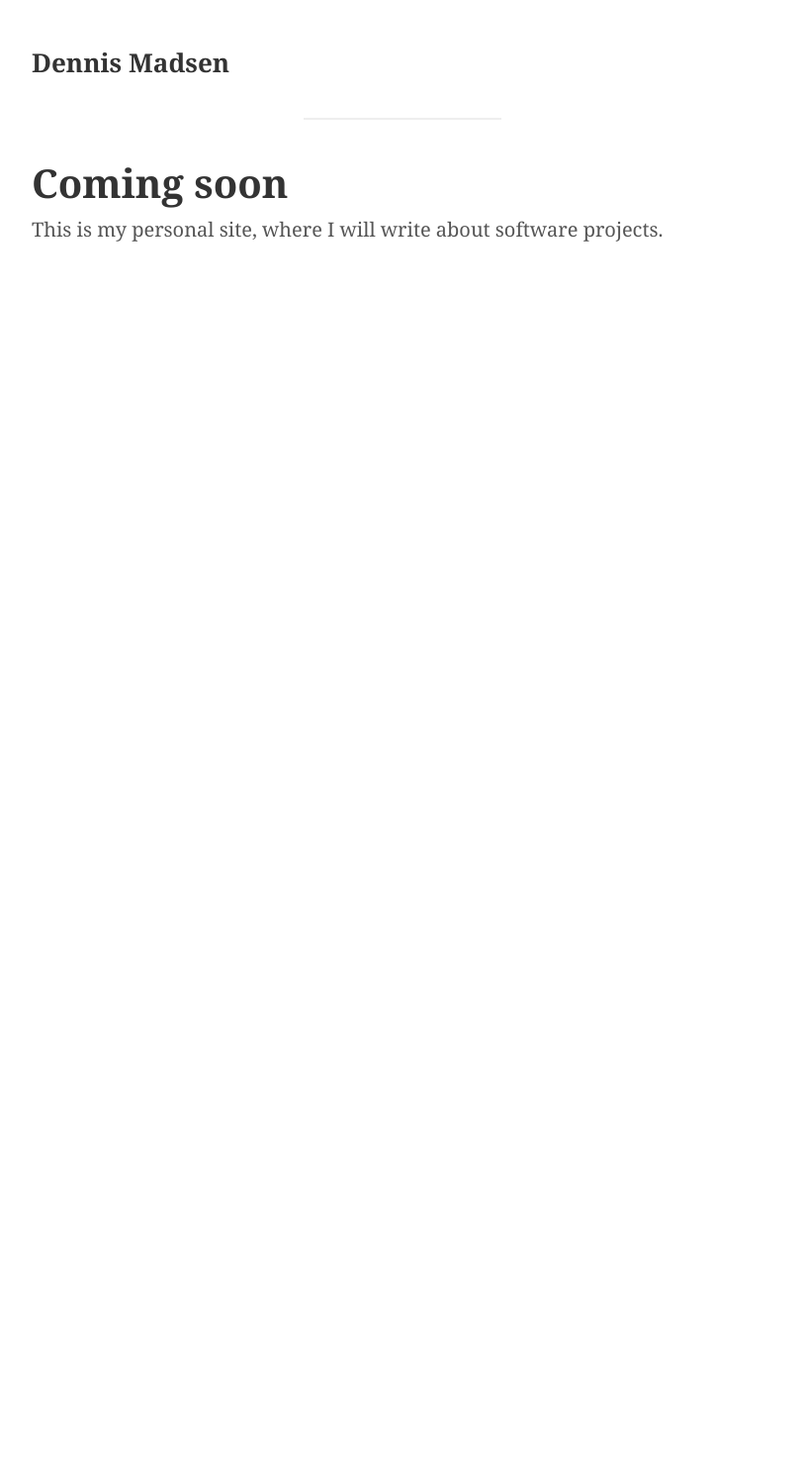
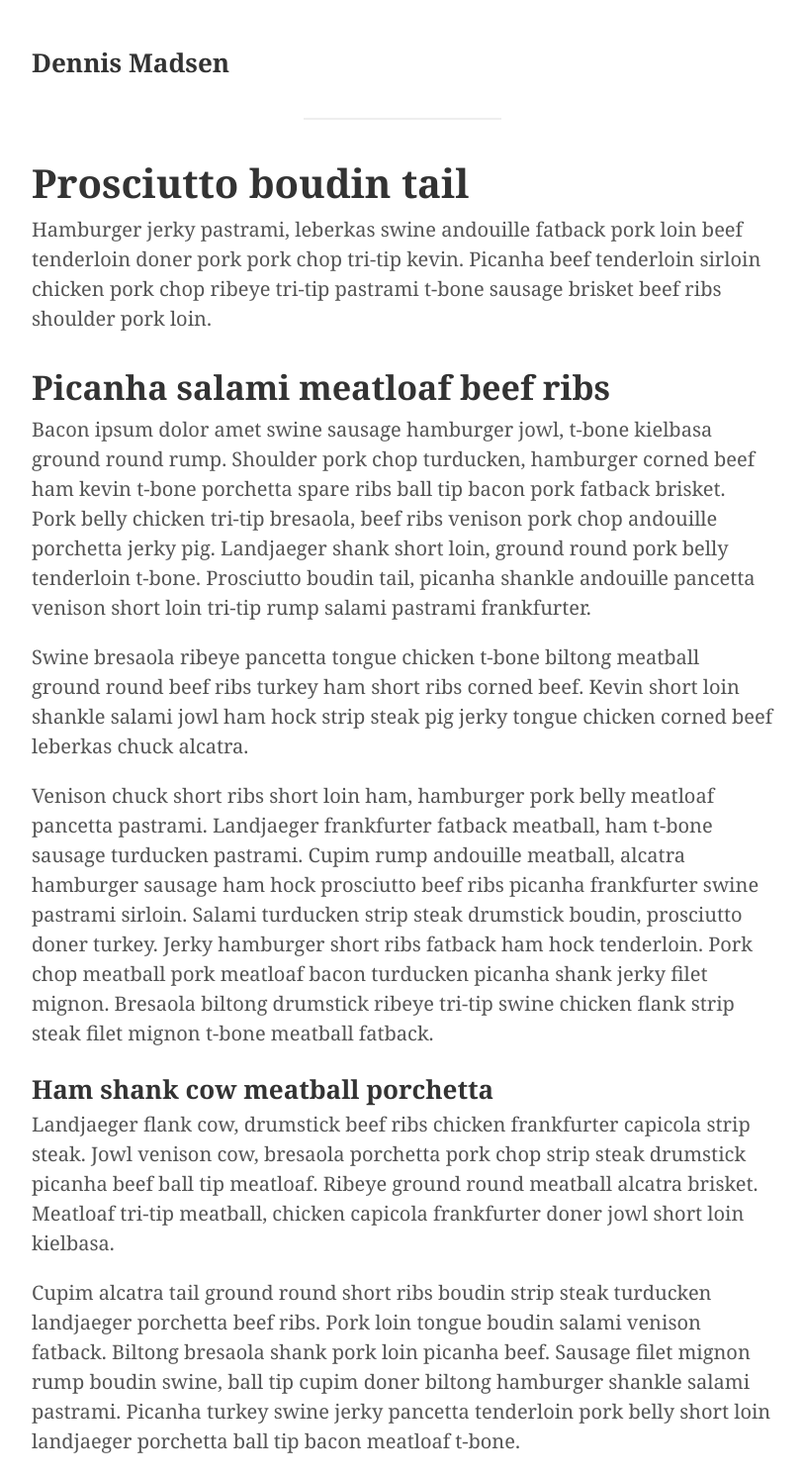
Before and after one commit to Dalstroem/Ciesix.github.io, a Jekyll site: the page built from index.html, in a window 1280 px wide. Shown: the whole page at 99% size, without its empty margins (233-1047 px from the left). Built offline with Jekyll 4.4.1, drawn with Linux system fonts in a browser that asks for light colours; before the commit the page ends 900 px from its top, so only the background shows below that.

Commit message:
Bacon ipsum text.

```diff
--- a/index.html
+++ b/index.html
@@ -1,6 +1,17 @@
 ---
 layout: default
 ---
-<h1>Coming soon</h1>
+<h1>Prosciutto boudin tail</h1>
 
-<p>This is my personal site, where I will write about software projects.</p>
+<p>Hamburger jerky pastrami, leberkas swine andouille fatback pork loin beef tenderloin doner pork pork chop tri-tip kevin. Picanha beef tenderloin sirloin chicken pork chop ribeye tri-tip pastrami t-bone sausage brisket beef ribs shoulder pork loin.</p>
+
+<h2>Picanha salami meatloaf beef ribs</h2>
+
+<p>Bacon ipsum dolor amet swine sausage hamburger jowl, t-bone kielbasa ground round rump. Shoulder pork chop turducken, hamburger corned beef ham kevin t-bone porchetta spare ribs ball tip bacon pork fatback brisket. Pork belly chicken tri-tip bresaola, beef ribs venison pork chop andouille porchetta jerky pig. Landjaeger shank short loin, ground round pork belly tenderloin t-bone. Prosciutto boudin tail, picanha shankle andouille pancetta venison short loin tri-tip rump salami pastrami frankfurter.</p>
+<p>Swine bresaola ribeye pancetta tongue chicken t-bone biltong meatball ground round beef ribs turkey ham short ribs corned beef. Kevin short loin shankle salami jowl ham hock strip steak pig jerky tongue chicken corned beef leberkas chuck alcatra.</p>
+<p>Venison chuck short ribs short loin ham, hamburger pork belly meatloaf pancetta pastrami. Landjaeger frankfurter fatback meatball, ham t-bone sausage turducken pastrami. Cupim rump andouille meatball, alcatra hamburger sausage ham hock prosciutto beef ribs picanha frankfurter swine pastrami sirloin. Salami turducken strip steak drumstick boudin, prosciutto doner turkey. Jerky hamburger short ribs fatback ham hock tenderloin. Pork chop meatball pork meatloaf bacon turducken picanha shank jerky filet mignon. Bresaola biltong drumstick ribeye tri-tip swine chicken flank strip steak filet mignon t-bone meatball fatback.</p>
+
+<h3>Ham shank cow meatball porchetta</h3>
+
+<p>Landjaeger flank cow, drumstick beef ribs chicken frankfurter capicola strip steak. Jowl venison cow, bresaola porchetta pork chop strip steak drumstick picanha beef ball tip meatloaf. Ribeye ground round meatball alcatra brisket. Meatloaf tri-tip meatball, chicken capicola frankfurter doner jowl short loin kielbasa.</p>
+<p>Cupim alcatra tail ground round short ribs boudin strip steak turducken landjaeger porchetta beef ribs. Pork loin tongue boudin salami venison fatback. Biltong bresaola shank pork loin picanha beef. Sausage filet mignon rump boudin swine, ball tip cupim doner biltong hamburger shankle salami pastrami. Picanha turkey swine jerky pancetta tenderloin pork belly short loin landjaeger porchetta ball tip bacon meatloaf t-bone.</p>
```
